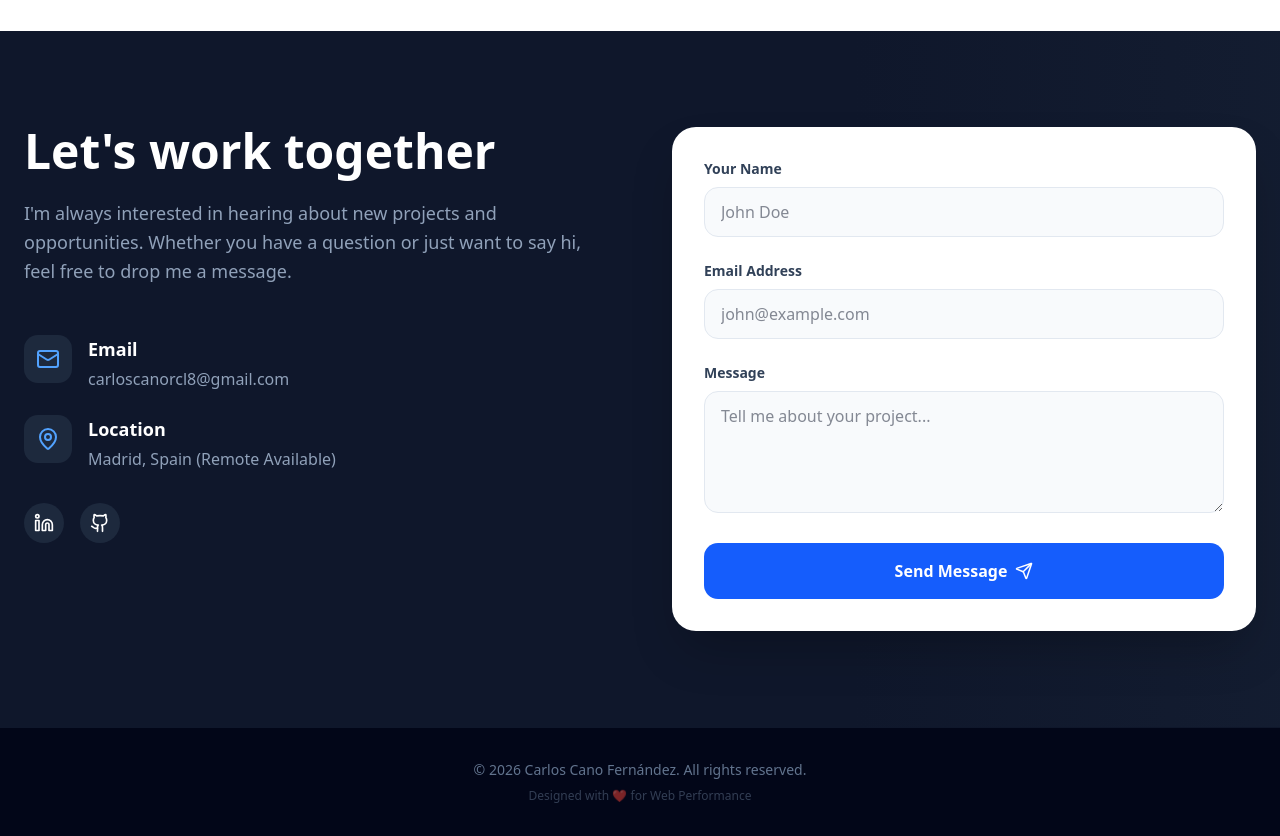
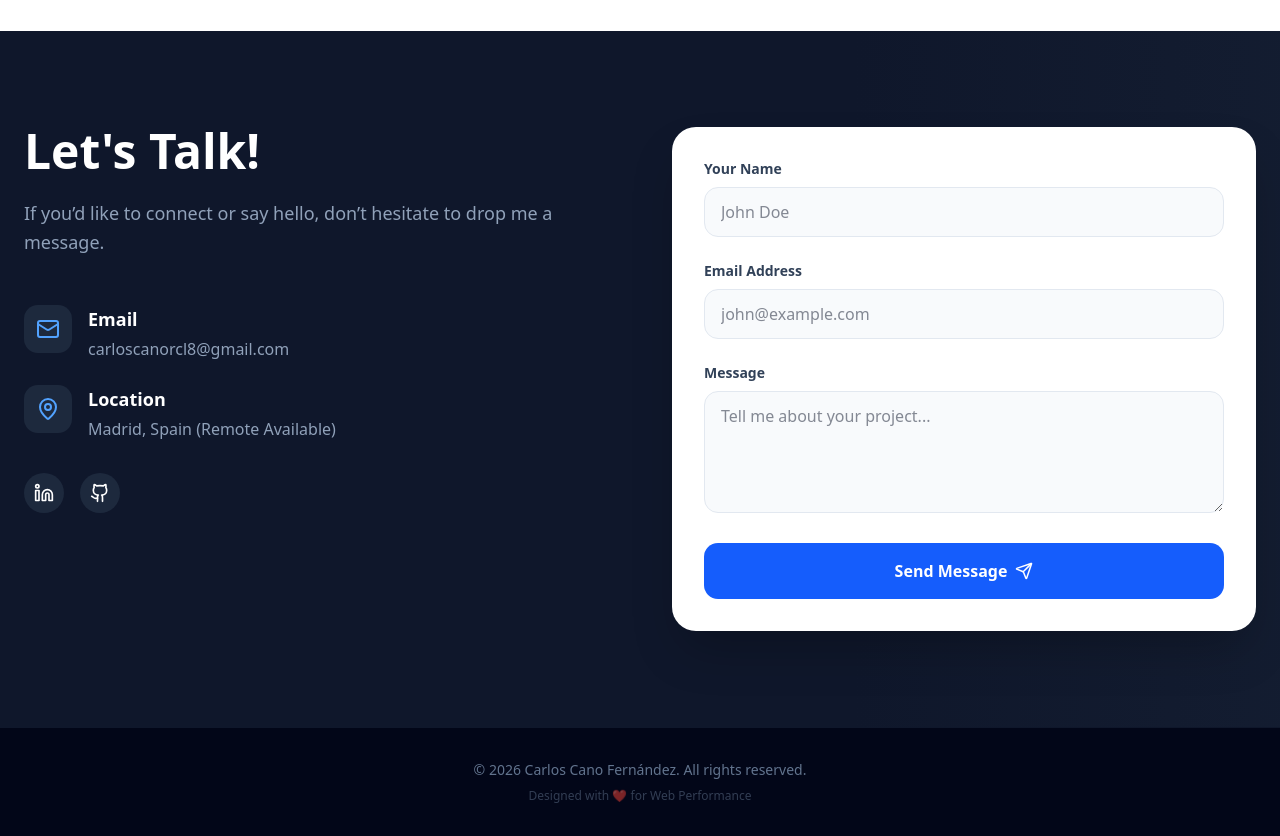
Before and after one commit to carloscano19/curriculum, a Next.js app: page / in a window 1280 px wide. Shown: the part 8440-9276 px from the top of the page. Built offline with nearby package versions, Linux system fonts and the light colour scheme.

Commit message:
Update contact section heading and description

```diff
--- a/src/components/Contact.tsx
+++ b/src/components/Contact.tsx
@@ -18,10 +18,9 @@ export function Contact() {
             viewport={{ once: true }}
             className="flex-1"
           >
-            <h2 className="text-4xl md:text-5xl font-bold mb-6">Let's work together</h2>
+            <h2 className="text-4xl md:text-5xl font-bold mb-6">Let's Talk!</h2>
             <p className="text-slate-400 text-lg mb-12 leading-relaxed">
-              I'm always interested in hearing about new projects and opportunities.
-              Whether you have a question or just want to say hi, feel free to drop me a message.
+              If you’d like to connect or say hello, don’t hesitate to drop me a message.
             </p>
 
             <div className="space-y-6">
```
